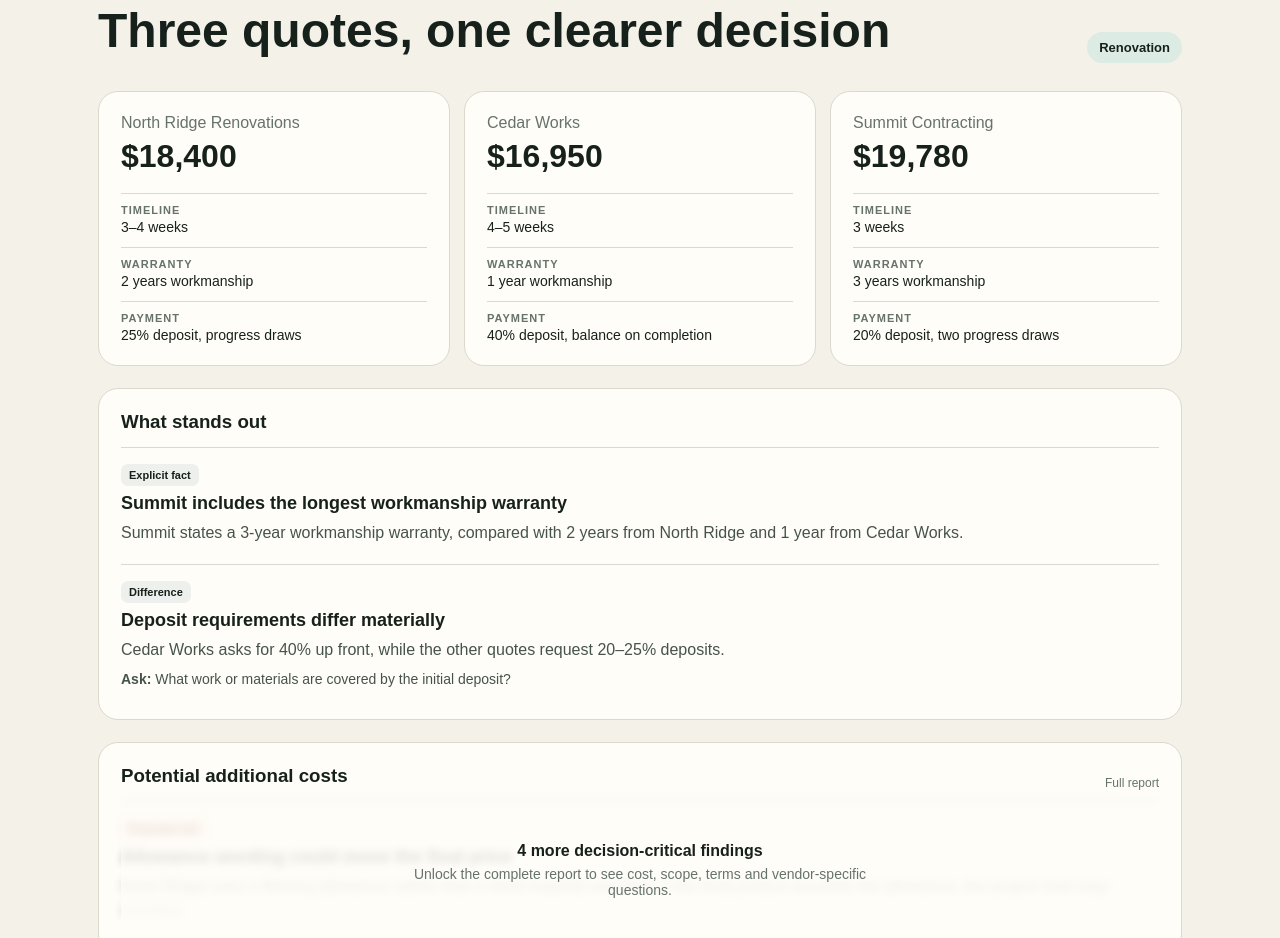
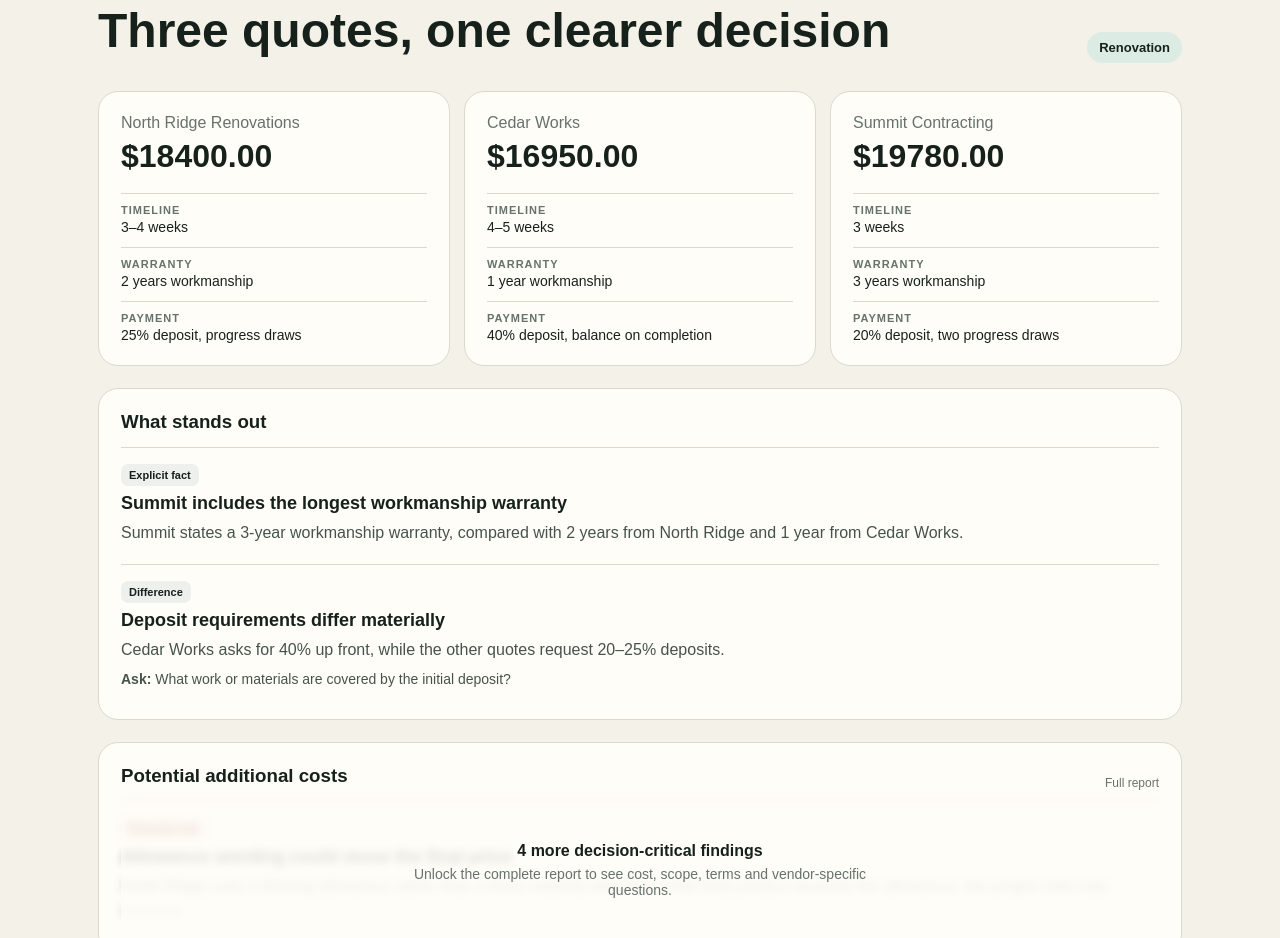
Before and after one commit to haydenmedia/quotecheck, a Next.js app: page / in a window 1280 px wide. Shown: the part 1260-2198 px from the top of the page. Built offline with nearby package versions, Linux system fonts and the light colour scheme.

Commit message:
fix(cp3): render unknown totals safely

```diff
--- a/src/components/Report.tsx
+++ b/src/components/Report.tsx
@@ -1,7 +1,6 @@
 import { demoReport } from "@/fixtures/report";
+import { formatQuoteTotal } from "@/lib/reasoning";
 import { findingLabels, summarizeGutCheck, trustSafeFindingText } from "@/lib/trust";
-
-const money = new Intl.NumberFormat("en-CA", { style: "currency", currency: "CAD", maximumFractionDigits: 0 });
 
 export function Report() {
   const report = demoReport;
@@ -14,7 +13,7 @@ export function Report() {
       <div className="quote-grid">
         {report.quotes.map((quote) => (
           <article className="quote-card" key={quote.id}>
-            <p className="muted">{quote.vendor}</p><strong>{money.format(quote.total)}</strong>
+            <p className="muted">{quote.vendor}</p><strong>{formatQuoteTotal(quote.total)}</strong>
             <dl><div><dt>Timeline</dt><dd>{quote.timeline}</dd></div><div><dt>Warranty</dt><dd>{quote.warranty}</dd></div><div><dt>Payment</dt><dd>{quote.paymentTerms}</dd></div></dl>
           </article>
         ))}
```
